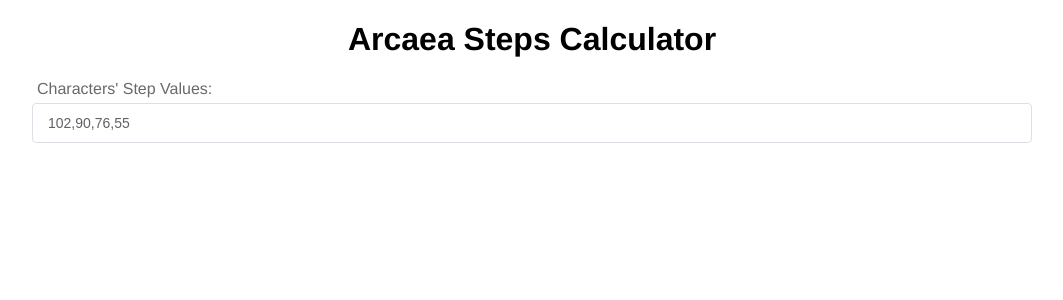
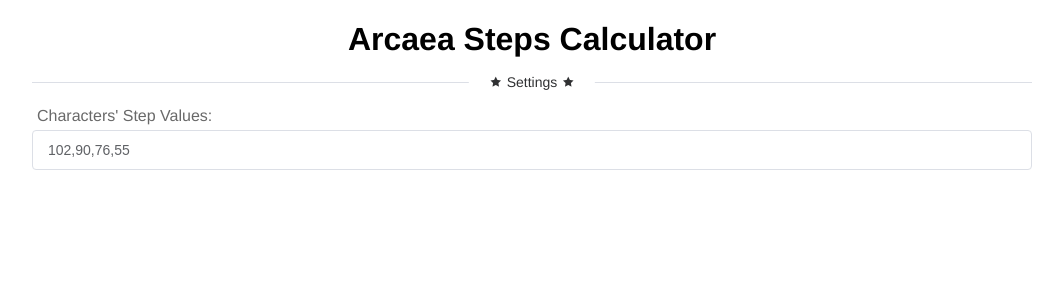
Before and after one commit to HyDevelop/ArcaeaStepsCalculator, a Vue app: page / in a window 1280 px wide. Shown: the top 300 px of the page, without its empty margins (108-1171 px from the left). Built offline with nearby package versions, Linux system fonts and the light colour scheme.

Commit message:
[+] Create divider between header and settings

```diff
--- a/src/app/App.vue
+++ b/src/app/App.vue
@@ -1,6 +1,8 @@
 <template>
     <div id="app">
         <h1>Arcaea Steps Calculator</h1>
+
+        <el-divider><i class="el-icon-star-on"/> Settings <i class="el-icon-star-on"/></el-divider>
 
         <div class="settings">
             <div class="label">Characters' Step Values:</div>
```
